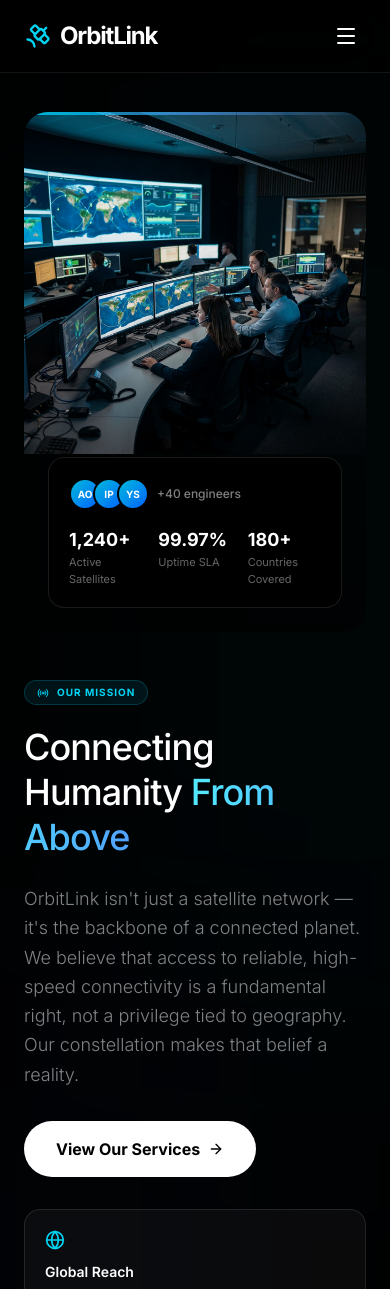
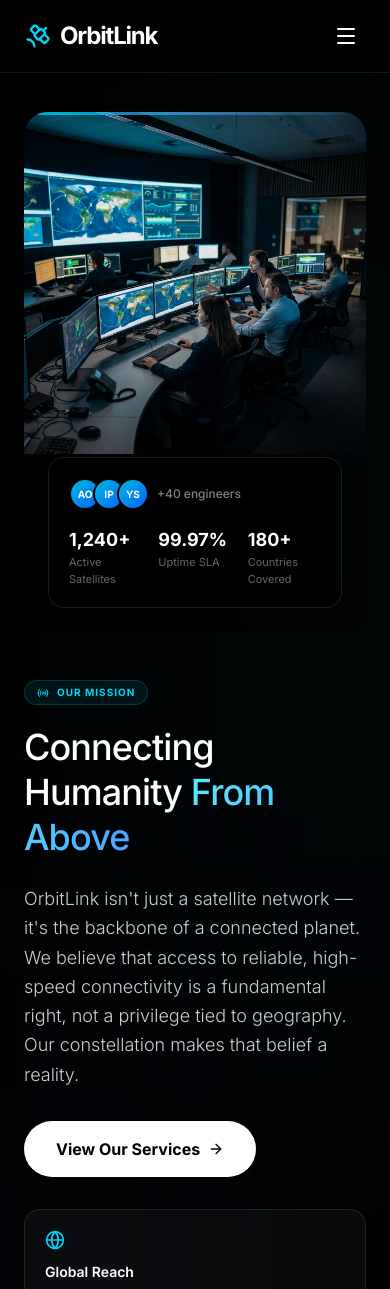
Before and after one commit to kamilbatorowicz/OrbitLink-website, a React (Vite) app: page /about in a window 390 px wide. Shown: the top 1289 px of the page. Built offline with nearby package versions, Linux system fonts and the light colour scheme.

Commit message:
Complete mobile text visibility polish across all pages

```diff
--- a/src/components/AboutPage.tsx
+++ b/src/components/AboutPage.tsx
@@ -238,7 +238,7 @@ export default function AboutPage() {
                                     From Above
                                 </span>
                             </h1>
-                            <p className="text-white/50 text-lg font-light leading-relaxed">
+                            <p className="text-white/80 md:text-white/50 text-lg font-light leading-relaxed">
                                 OrbitLink isn't just a satellite network — it's the backbone of a connected planet.
                                 We believe that access to reliable, high-speed connectivity is a fundamental right,
                                 not a privilege tied to geography. Our constellation makes that belief a reality.
--- a/src/components/ServicesPage.tsx
+++ b/src/components/ServicesPage.tsx
@@ -237,7 +237,7 @@ export default function ServicesPage() {
             <span className="text-transparent bg-clip-text bg-gradient-to-r from-cyan-300 to-blue-400">built for scale</span>
           </h1>
           <div className="w-20 h-[2px] bg-gradient-to-r from-cyan-400 to-blue-500 mx-auto mb-6 shadow-[0_0_10px_rgba(34,211,238,0.5)]" />
-          <p className="text-white/60 text-lg md:text-xl font-light leading-relaxed max-w-2xl mx-auto drop-shadow-md mb-12">
+          <p className="text-white/80 md:text-white/60 text-lg md:text-xl font-light leading-relaxed max-w-2xl mx-auto drop-shadow-md mb-12">
             From broadband for the most remote corners of Earth to enterprise-grade private networks.
             OrbitLink delivers the infrastructure that powers next-generation connectivity.
           </p>
```
